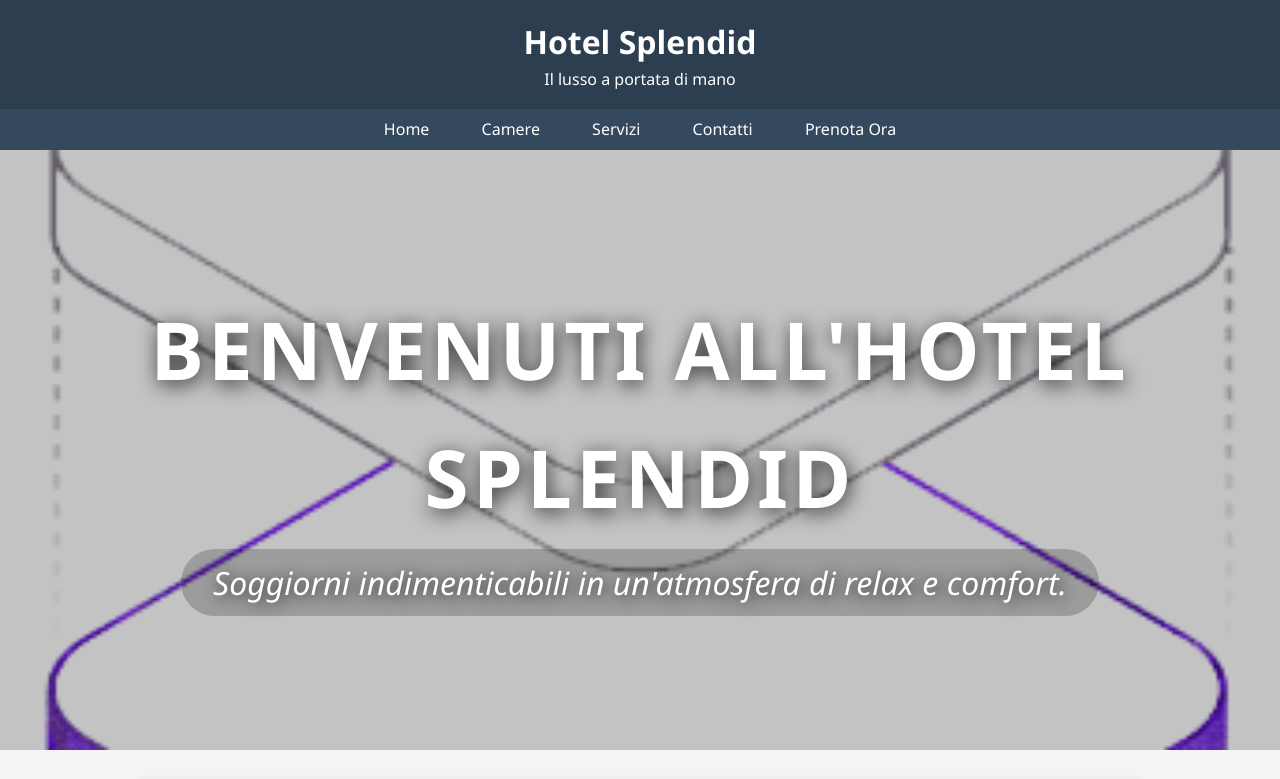
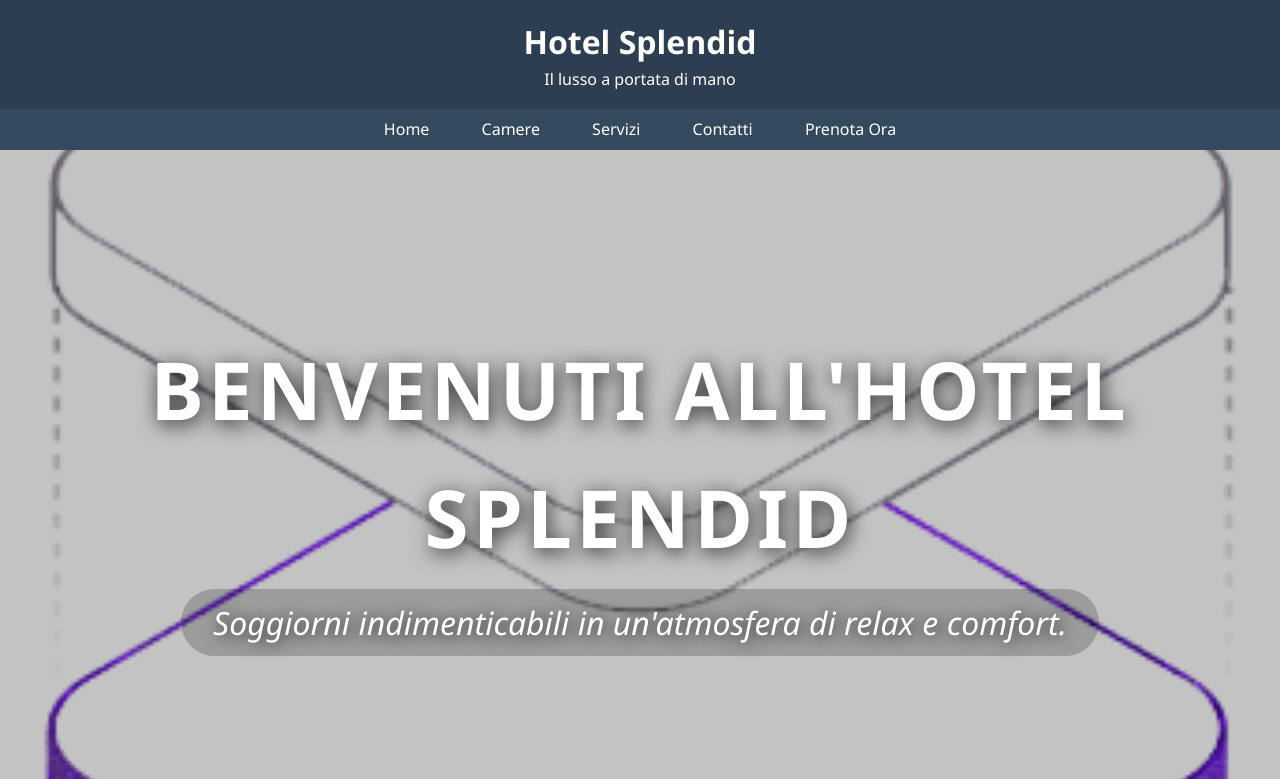
Before and after one commit to Umbe73/Project-Work-Porciello, a plain HTML site: page sito_hotel/index.html in a window 1280 px wide. Shown: the top 779 px of the page. Drawn offline with Linux system fonts and the light colour scheme.

Commit message:
Fix finale Hero: effetto parallasse (fixed background) e altezza 85vh

```diff
--- a/sito_hotel/style.css
+++ b/sito_hotel/style.css
@@ -57,13 +57,14 @@ footer {
 
 .hero {
     width: 100%;
-    height: 75vh; /* Molto più grande per un effetto cinematografico */
+    height: 85vh; /* Ancora più imponente */
     padding: 0;
     margin: 0;
     background: linear-gradient(rgba(0,0,0,0.2), rgba(0,0,0,0.2)), url('assets/hero.png');
     background-size: cover;
     background-position: center;
     background-repeat: no-repeat;
+    background-attachment: fixed; /* LA FOTO RIMANE FISSA MENTRE SCORRI */
     color: white;
     display: flex;
     flex-direction: column;
```
